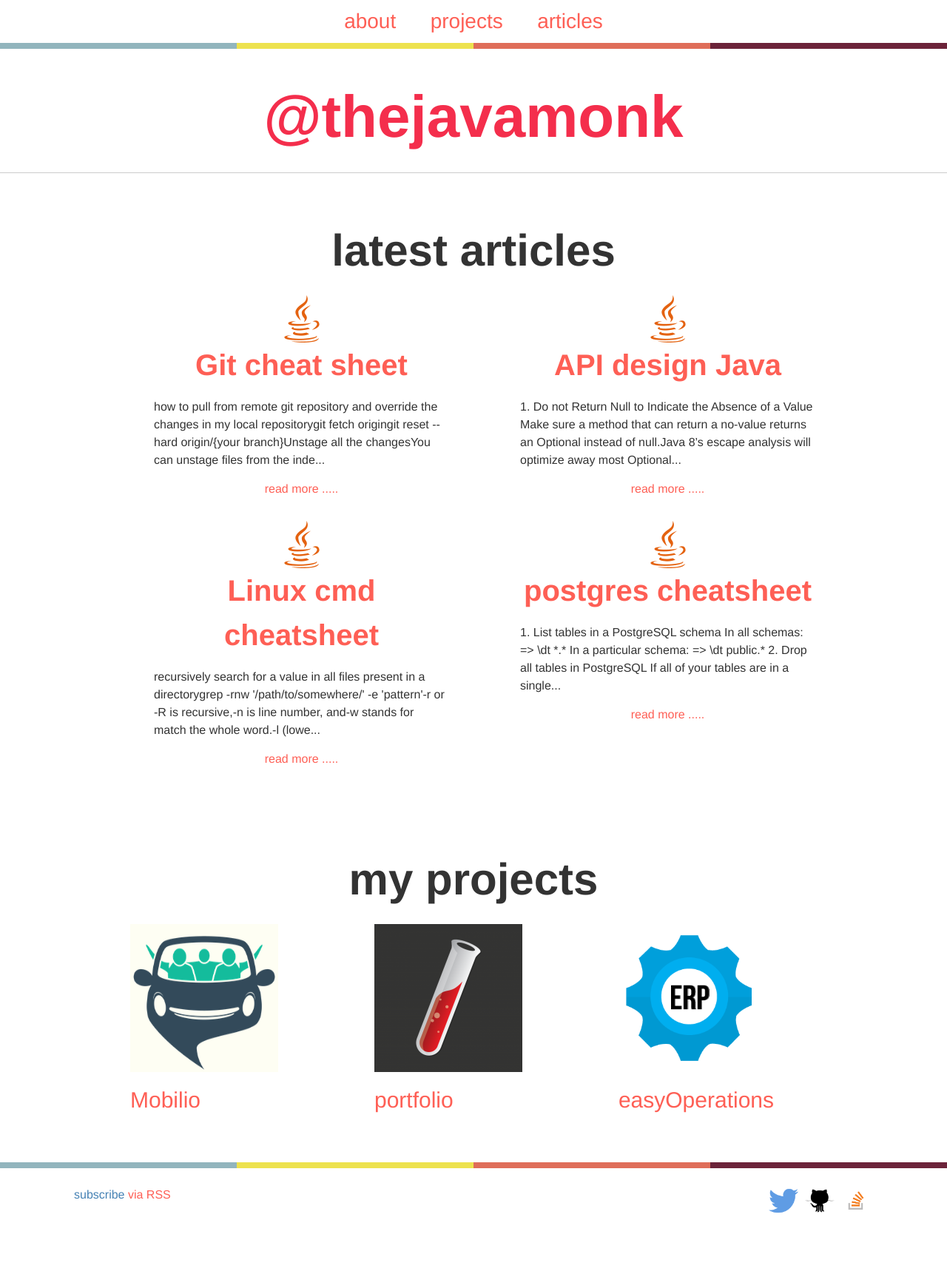
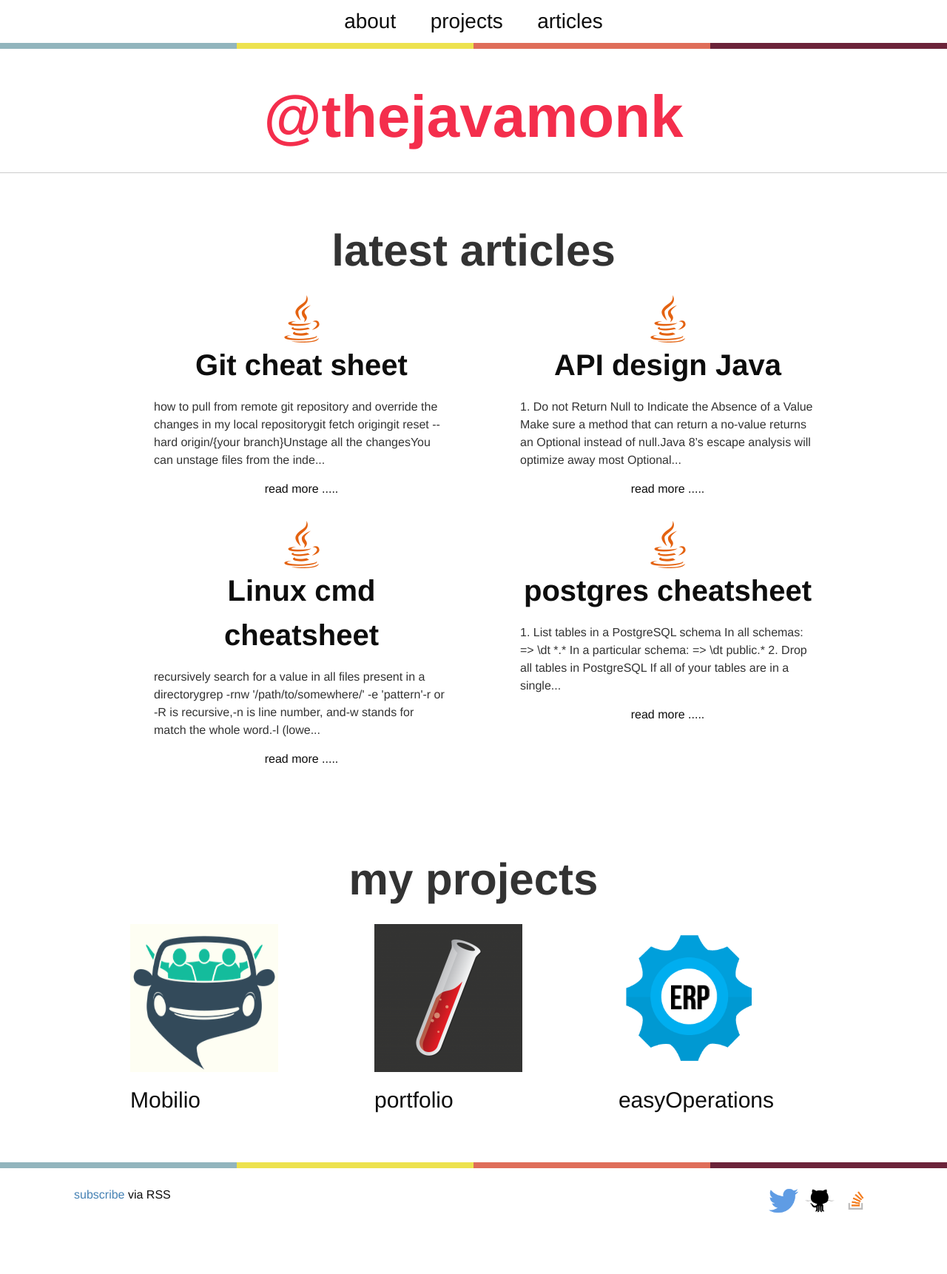
Before and after one commit to thejavamonk/thejavamonk.github.io, a Jekyll site: the page built from index.html, in a window 1280 px wide. Shown: the whole page at 74% size. Built offline with Jekyll 4.4.1, drawn with Linux system fonts in a browser that asks for light colours.

Commit message:
updated text color to black

```diff
--- a/css/main.scss
+++ b/css/main.scss
@@ -22,7 +22,7 @@ $spacing-unit:     30px;
 
 $text-color:       #333;
 $background-color: #FFFFFF;
-$brand-color:      #fe5f55;
+$brand-color:      #0d0d0d;
 
 $blue-color: #92b5bd;
 $yellow-color: #ede24e;
```
